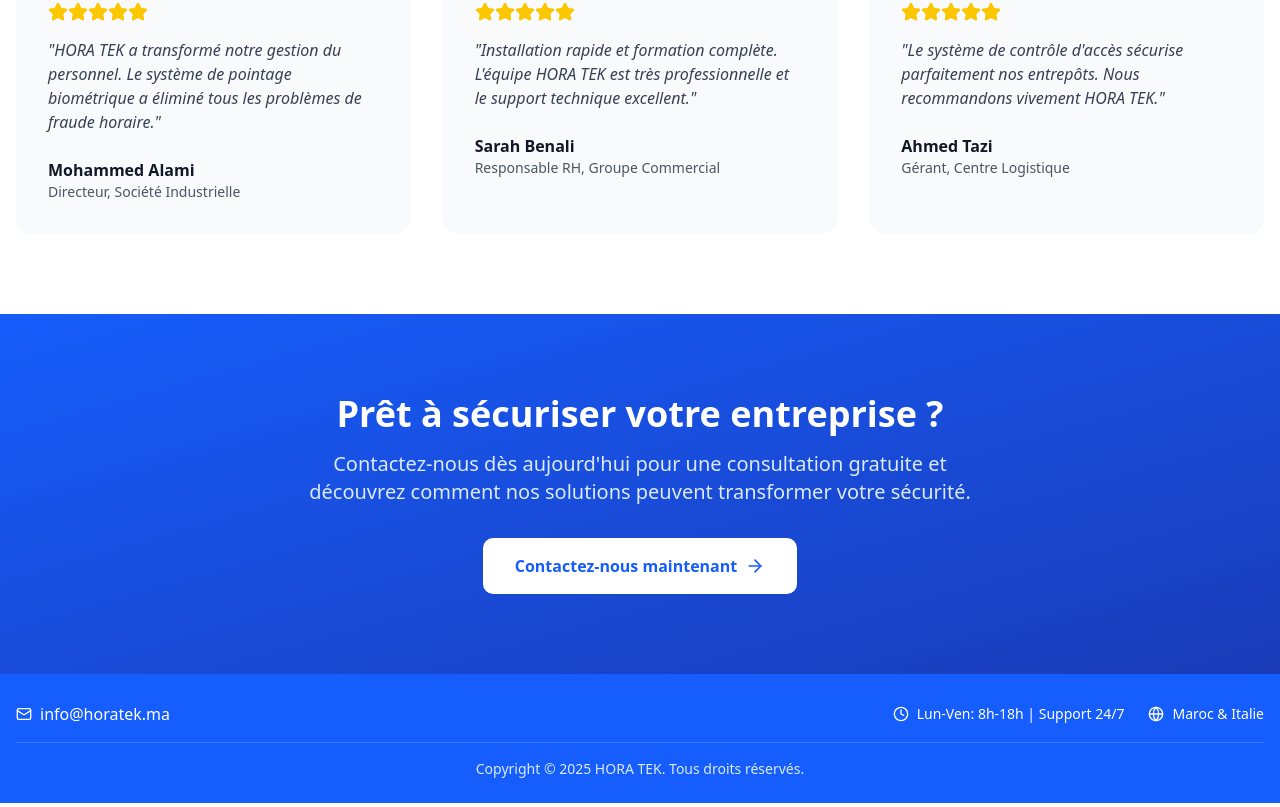
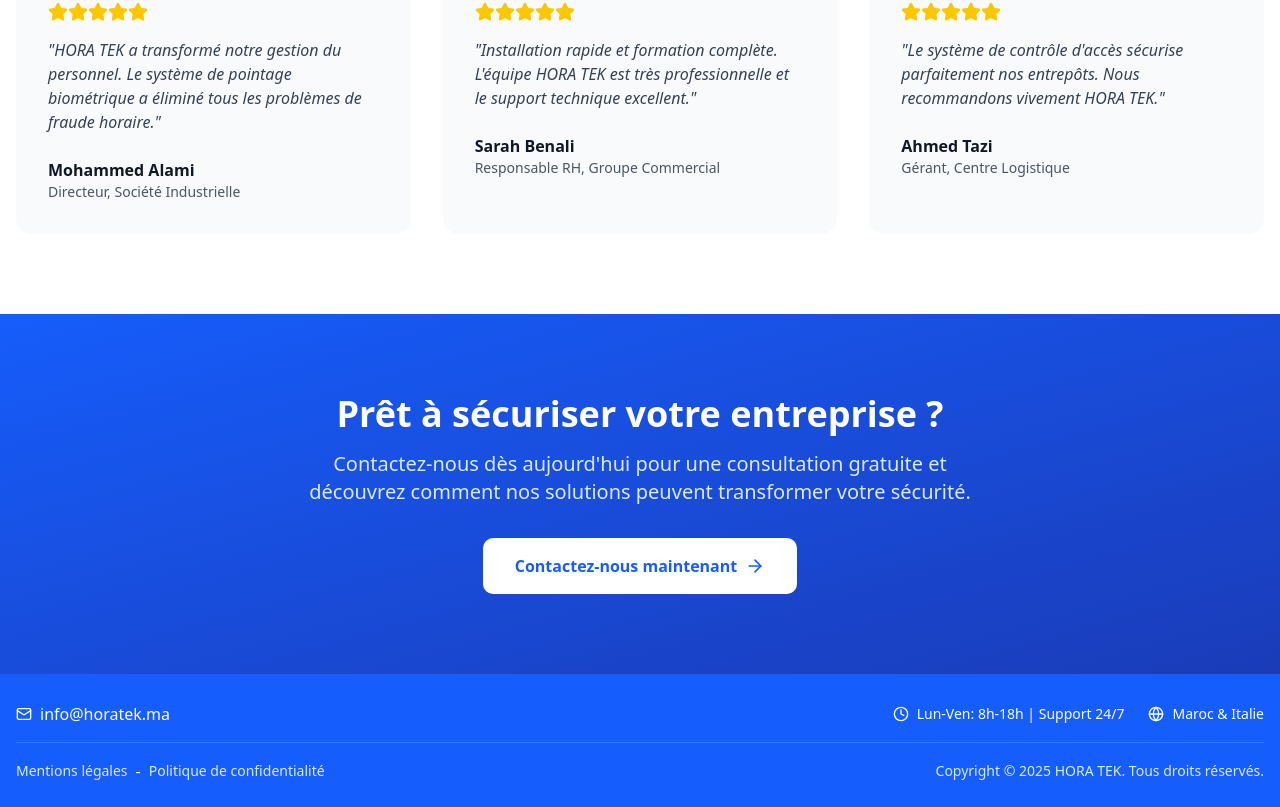
Before and after one commit to labrahimiimrane/horatek, a Next.js app: page / in a window 1280 px wide. Shown: the part 2045-2852 px from the top of the page. Built offline with nearby package versions, Linux system fonts and the light colour scheme.

Commit message:
Update Footer Add Privacy Policy Page Link

```diff
--- a/app/page.tsx
+++ b/app/page.tsx
@@ -239,7 +239,7 @@ export default function HoratekHomePage() {
         </div>
       </section>
 
-            {/* CTA Section */}
+      {/* CTA Section */}
       <section className="py-20 bg-gradient-to-br from-blue-600 to-blue-800 text-white">
         <div className="container mx-auto px-4 text-center">
           <h2 className="text-4xl font-bold mb-4">Prêt à sécuriser votre entreprise ?</h2>
--- a/components/footer.tsx
+++ b/components/footer.tsx
@@ -1,4 +1,6 @@
+import Link from "next/link"
 import { Mail, Clock, Globe } from "lucide-react"
+
 
 export function Footer() {
   return (
@@ -23,7 +25,20 @@ export function Footer() {
             </div>
           </div>
           <div className="border-t border-blue-500 mt-4 pt-4 text-center">
-            <p className="text-blue-100 text-sm">Copyright © 2025 HORA TEK. Tous droits réservés.</p>
+            <div className="flex flex-col md:flex-row justify-between items-center">
+              <div className="flex items-center mb-4 md:mb-0 gap-2">
+                <Link href="/mentions-legales" className="text-blue-100 text-sm hover:text-blue-300 transition-colors duration-300">
+                  Mentions légales
+                </Link>
+                -
+                <Link href="/politique-confidentialite" className="text-blue-100 text-sm hover:text-blue-300 transition-colors duration-300">
+                  Politique de confidentialité
+                </Link>
+              </div>
+              <div className="flex items-center space-x-6">
+                <p className="text-blue-100 text-sm">Copyright © 2025 HORA TEK. Tous droits réservés.</p>
+              </div>
+            </div>
           </div>
         </div>
       </div>
```
